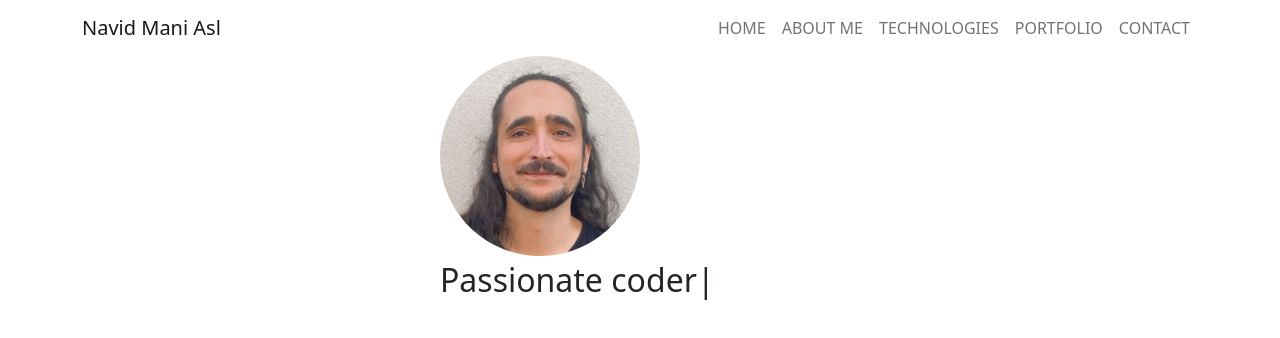
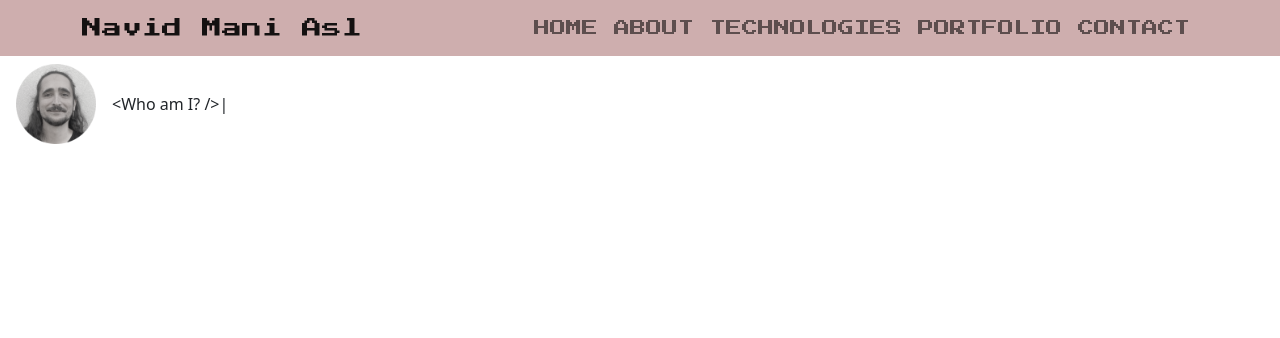
Before and after one commit to NavidManiAsl/my-portfolio, a React (Create React App) app: page / in a window 1280 px wide. Shown: the top 338 px of the page. Built offline with nearby package versions, Linux system fonts and the light colour scheme.

Commit message:
add font

```diff
--- a/src/App.css
+++ b/src/App.css
@@ -1,3 +1,5 @@
+@import url('https://fonts.googleapis.com/css2?family=Press+Start+2P&display=swap');
+
 :root {
     --nav-color:rgb(206, 174, 174);
     --nav-color-hover:rgb(165, 82, 82);
--- a/src/components/Header.js
+++ b/src/components/Header.js
@@ -6,25 +6,24 @@ import { TypeAnimation } from 'react-type-animation';
 function Header() {
   return (
     <div className='header'>
-        <img className='header__image' src={require( "../images/myPicture.png")} alt="Photo of Navid" />
-        <div style={{width:400}}>
+        <img className='header__image' src={require( "../images/myPicture.png")} alt="Navid Mani Asl" />
+        <div style={{width:500}}>
             <TypeAnimation
             sequence={[
-            'Who am i?',
-            1500,
-            'Who am I?',
-            1500,
-            'Passionate coder',
-            1000,
-            'Full Stack Developer',
-            1000,
-            'material science engineer',
+            '<Who am i? />',
+            700,
+            '<Who am I? />',
+            3500,
+            '<Passionate coder />',
+            2500,
+            '<Material science engineer />',
+            2500,
+            '<Full Stack Developer />',
             1000,
             ]}
-            speed={40}
-            style={{ fontSize: '2em' }}
+            speed={20}
             wrapper="span"
-            repeat={Infinity}
+            repeat={0}
         />
         </div>
     </div>
--- a/src/components/Navigation.js
+++ b/src/components/Navigation.js
@@ -10,7 +10,7 @@ function Navigation() {
   return (
     <div id='navbar'>
       <Container className='navigation__container'>
-        <Navbar expand='md'>
+        <Navbar expand='lg'>
             <Navbar.Brand href='#home'>Navid Mani Asl</Navbar.Brand>
             <Navbar.Toggle aria-controls="basic-navbar-nav" />
             <Navbar.Collapse  style={{justifyContent: 'flex-end'}}>
--- a/src/helpers/navigationLinks.js
+++ b/src/helpers/navigationLinks.js
@@ -5,7 +5,7 @@ export const navigationLinks = [
         ref: '#home'
     },
     {
-        name: 'ABOUT ME',
+        name: 'ABOUT',
         ref: '#about-me'
     },
     {
--- a/src/styles/header.css
+++ b/src/styles/header.css
@@ -1,10 +1,19 @@
 .header{
-    display: grid;
-    justify-content: center;
+    display: flex;
+    justify-content: left;
     align-items: center;
 }
 
 .header__image{
-    max-width: 200px;
-    max-height: 200px;
+    max-width: 80px;
+    max-height: 80px;
+    filter: grayscale(90%);
+    margin:0.5rem 1rem;
 }
+.header__image:hover{
+    filter: grayscale(0%);
+    transition: 3000ms;
+}
+.index-module_type__1pV_J{
+    font-family: 'Press Start 2P', cursive;
+}
--- a/src/styles/navigation.css
+++ b/src/styles/navigation.css
@@ -1,3 +1,12 @@
-.navigation__container{
-    /* background-color: var(--nav-color); */
+#navbar{
+    background-color: var(--nav-color);
 }
+
+.nav-link{
+    font-family: 'Press Start 2P', cursive;
+    font-size: 1rem;
+}
+.navbar-brand{
+    font-family: 'Press Start 2P', cursive;
+    font-size: .8rem;;
+}
```
